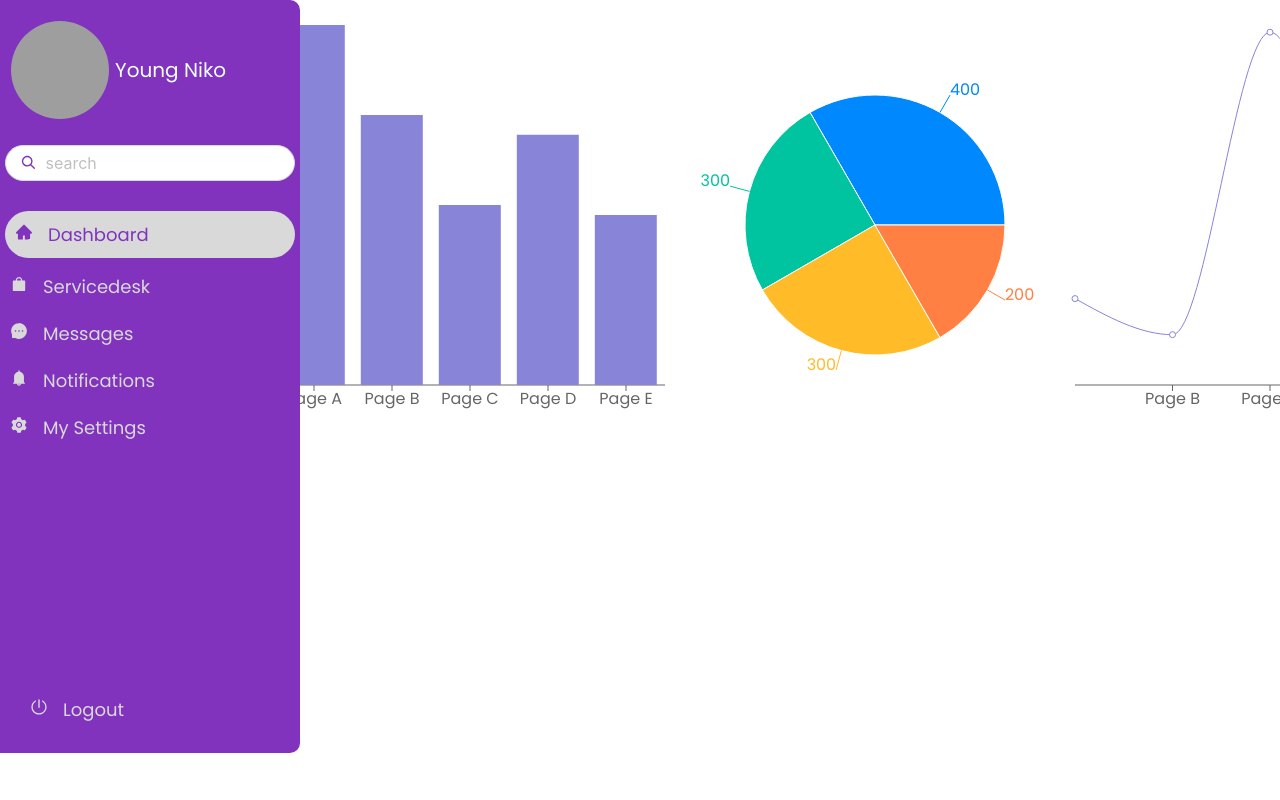
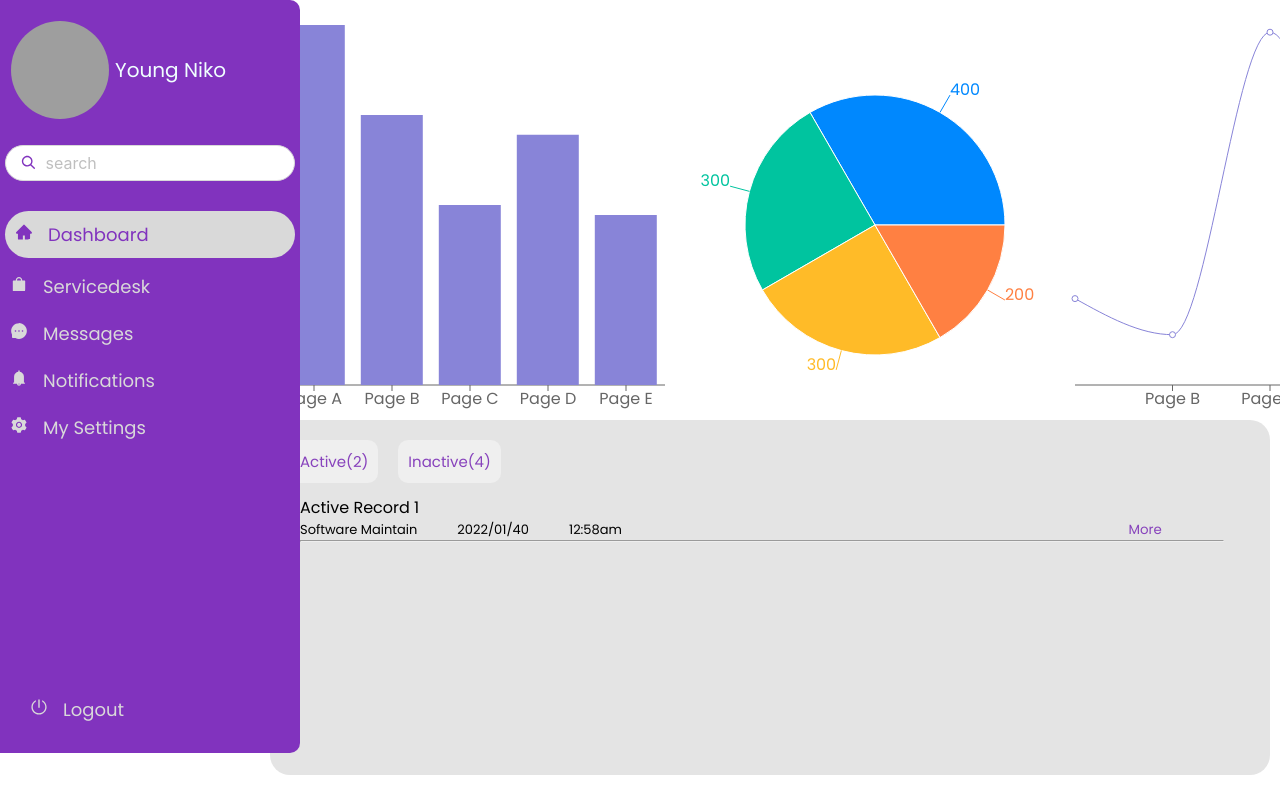
Before and after one commit to thariqifthikar/gennext_itsm_client, a React (Create React App) app: page /dashboard in a window 1280 px wide. Shown: the top 800 px of the page. Built offline with nearby package versions, Linux system fonts and the light colour scheme; grey boxes are pictures that could not be loaded.

Commit message:
ActiveInactive

```diff
--- a/package.json
+++ b/package.json
@@ -4,7 +4,6 @@
   "private": true,
   "dependencies": {
     "@ant-design/icons": "^5.0.1",
-    "@fontsource/poppins": "^4.5.10",
     "@fontsource/poppins": "^4.5.10",
     "@testing-library/jest-dom": "^5.16.5",
     "@testing-library/react": "^13.4.0",
@@ -15,8 +14,8 @@
     "react-icons": "^4.7.1",
     "react-router-dom": "^6.8.1",
     "react-scripts": "5.0.1",
+    "recharts": "^2.4.1",
     "styled-components": "^5.3.6",
-    "recharts": "^2.4.1",
     "web-vitals": "^2.1.4"
   },
   "scripts": {
--- a/src/App.js
+++ b/src/App.js
@@ -23,6 +23,7 @@ const App = () => {
       </Navbar>
     </BrowserRouter>
   );
+
 };
 
 export default App;
--- /dev/null
+++ b/src/Component/ActiveInactive/ActiveInactive.css
@@ -0,0 +1,61 @@
+.ActiveInactivePane{
+    background-color: rgba(172, 172, 172, 0.33);
+    width:1000px;
+    height:355px;
+    border-radius: 20px;
+    display:inline-block;
+}
+.B1,.B2{
+    cursor: pointer;
+    padding:10px;
+    color:#8742BC;
+    font-size: 15px;
+    font-family: poppins;
+    border-radius: 10px;
+    margin-left: 20px;
+    margin-top: 20px;
+    border: none;
+}
+.B1:hover,.B2:hover{
+
+color:white;
+background-color: #8742BC;
+}
+.B1:active{
+    background-color: #8742BC;
+}
+.num{
+    font-size: 15px;
+}
+
+.data{
+
+    padding-right:40px;
+    font-size: 13px;
+}
+.R1{
+    font-family: poppins;
+    padding-top: 12px;
+    padding-left: 30px;
+}
+hr{
+    width:95%;
+   margin-left: 0;
+    text-align: left;
+}
+.th{
+    text-align: left;
+}
+.b1{
+    border:none;
+    border-radius: 5px;
+    font-family: poppins;
+    text-align: center;
+    color:#8742BC;
+    background-color: rgba(240, 248, 255, 0);
+    margin-left: 35em;
+}
+.b1:hover{
+    background-color:#8742BC;
+    color:white;
+}
--- /dev/null
+++ b/src/Component/ActiveInactive/ActiveInactive.jsx
@@ -0,0 +1,30 @@
+import React, { useState } from 'react';
+import './ActiveInactive.css';
+import ActiveInactiveData from './ActiveInactiveData1';
+import ActiveInactiveData2 from './ActiveInactiveData2';
+
+const ActiveInactive = () => {
+  const [showTab, setShowTab] = useState(1);
+
+  const handleTab = (e) => {
+    setShowTab(e);
+  };
+
+  return (
+    <div className="ActiveInactivePane">
+      <div className="Buttons">
+        <button className={showTab === 1 ? 'B1' : 'B1'} onClick={() => handleTab(1)}>Active<span className="Num">(2)</span></button>
+        <button className={showTab === 2 ? 'B2' : 'B2'} onClick={() => handleTab(2)}>Inactive<span className="Num">(4)</span></button>
+      </div>
+{showTab === 1 && (
+<div className="fpage">
+<ActiveInactiveData/></div>)}
+
+{showTab === 2 && (
+<div className="Spage">
+<ActiveInactiveData2/></div>)}
+</div>
+  );
+};
+
+export default ActiveInactive;
--- /dev/null
+++ b/src/Component/ActiveInactive/ActiveInactiveData1.jsx
@@ -0,0 +1,17 @@
+import React from 'react'
+
+export default function ActiveInactiveData() {
+  return (
+    <div>
+       <ul>
+            <div className='R1'>
+            <li>Active Record 1</li>
+            <tr><td className='data'>Software Maintain</td><td className='data'>2022/01/40</td><td className='data'>12:58am</td><td className='data'><button className='b1'>More</button></td></tr>
+            <hr></hr>
+            </div>
+
+
+          </ul>
+    </div>
+  )
+}
--- /dev/null
+++ b/src/Component/ActiveInactive/ActiveInactiveData2.jsx
@@ -0,0 +1,15 @@
+import React from 'react'
+
+export default function ActiveInactiveData2() {
+  return (
+    <div>
+       <ul>
+            <div className='R1'>
+            <li>Inactive Record 1</li>
+            <tr><td className='data'>Software Maintain</td><td className='data'>2021/06/40</td><td className='data'>22:58am</td><td className='data'><button className='b1'>More</button></td></tr>
+            <hr></hr>
+          </div>
+          </ul>
+    </div>
+  )
+}
--- a/src/Components/Navbar/pages/Dashboard.jsx
+++ b/src/Components/Navbar/pages/Dashboard.jsx
@@ -2,6 +2,7 @@ import React from 'react';
 import { BarChart, Bar, XAxis } from 'recharts';
 import { PieChart, Pie, Cell } from "recharts";
 import { LineChart, Line } from "recharts";
+import ActiveInactive from "../../../Component/ActiveInactive/ActiveInactive";
 
 const data = [
   { name: 'Page A', uv: 4000, pv: 2400, amt: 2400 },
@@ -20,6 +21,7 @@ const COLORS = ["#0088FE", "#00C49F", "#FFBB28", "#FF8042"];
 
 function Dashboard() {
   return (
+    <div>
       <div style={{ display: 'grid', gridTemplateColumns: '1fr 1fr 1fr' }}>
         <BarChart width={400} height={400} data={data}>
           <XAxis dataKey="name" />
@@ -46,6 +48,19 @@ function Dashboard() {
           <Line type="monotone" dataKey="pv" stroke="#8884d8" />
         </LineChart>
       </div>
+
+      <div>
+        <MyComponent />
+      </div>
+    </div>
+  );
+}
+
+function MyComponent() {
+  return (
+    <div>
+      <ActiveInactive />
+    </div>
   );
 }
 
```
Also changed, not shown: 1 other file (tests, documents, lock files or other folders). Lines whose indentation alone changed are shown as unchanged.
